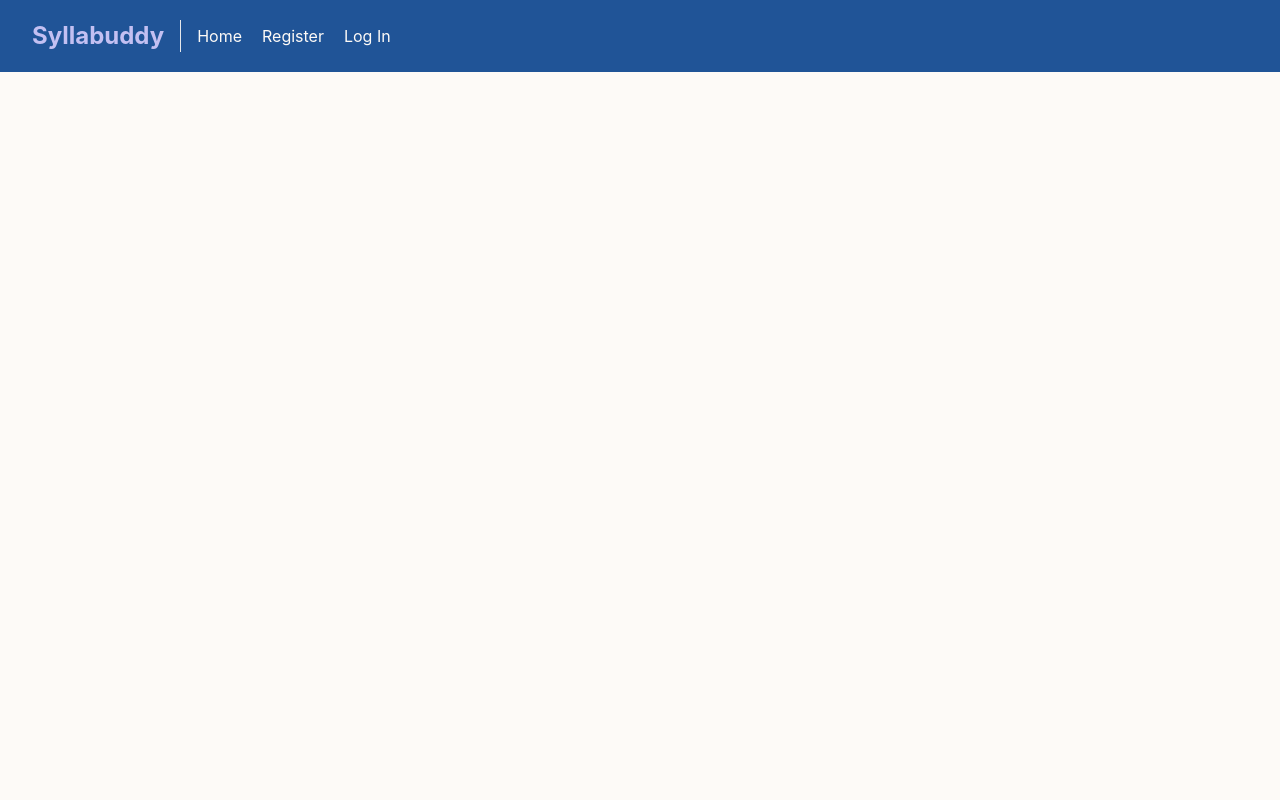
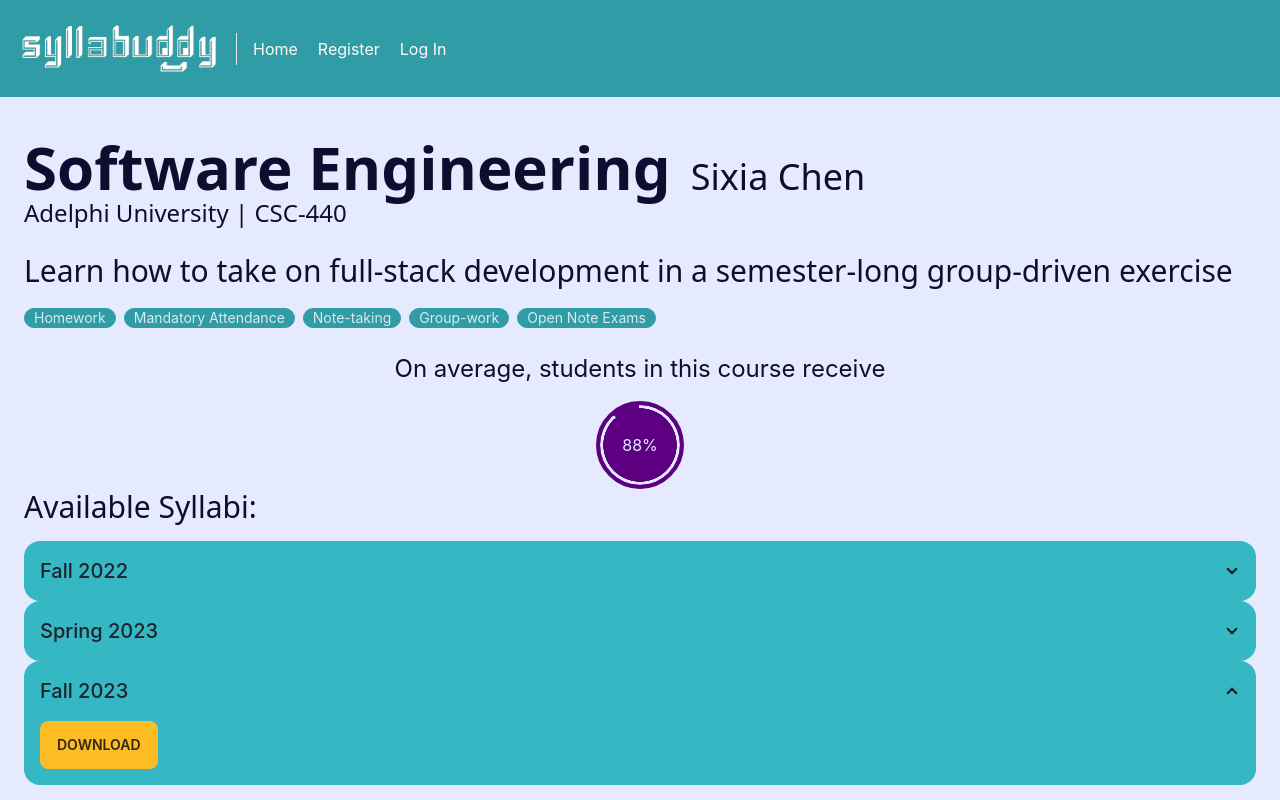
Before and after one commit to rparsa49/syllabuddy, a React (Create React App) app: page /coursedisplay in a window 1280 px wide. Shown: the top 800 px of the page. Built offline with nearby package versions, Linux system fonts and the light colour scheme.

Commit message:
Adds course display page, essentially

```diff
--- a/src/App.js
+++ b/src/App.js
@@ -6,10 +6,13 @@ import {
   Navigate,
 } from "react-router-dom";
 import NavBar from "./components/navbar";
+import Footer from "./components/footer";
 import LandingPage from "./components/landing";
 import RegistrationPage from "./components/register";
 import LoginPage from "./components/login";
 import StudentDashboard from "./components/studentdashboard";
+import CourseDisplayPage from "./components/coursedisplay";
+import AddCoursePage from "./components/addcourse";
 
 function App() {
   const [user, setUser] = React.useState(null);
@@ -20,17 +23,14 @@ function App() {
       <Routes>
         <Route path="/" element={<LandingPage />} />
         <Route path="/register" element={<RegistrationPage />} />
-        <Route
-          path="/login"
-          element={<LoginPage onLogin={(userData) => setUser(userData)} />}
-        />
-        <Route
-          path="/dashboard"
-          element={
-            user ? <StudentDashboard user={user} /> : <Navigate to="/login" />
-          }
-        />
+        <Route path="/login" element={<LoginPage onLogin={(userData) => setUser(userData)} />} />
+        <Route path="/dashboard" element={user ? <StudentDashboard user={user} /> : <Navigate to="/login" /> } />
+        <Route path="/coursedisplay" element={<CourseDisplayPage />} />
+        <Route path="/addcourse" element={<AddCoursePage />} />
+
+
       </Routes>
+      <Footer />
     </Router>
   );
 }
--- /dev/null
+++ b/src/components/coursedisplay.js
@@ -0,0 +1,93 @@
+import React from "react";
+import { Link } from "react-router-dom";
+//
+const CourseDisplayPage = () => {
+    const courseName = "Software Engineering";
+    const courseCode = "CSC-440";
+    const averageGrade = "88";
+    const tags = ["Homework","Mandatory Attendance", "Note-taking", "Group-work", "Open Note Exams"];
+    const courseDesc = "Learn how to take on full-stack development in a semester-long group-driven exercise";
+    const university = "Adelphi University";
+    const profName = "Sixia Chen"
+    const terms = ["Fall 2022", "Spring 2023", "Fall 2023"];
+
+  return (
+    <div className="min-h-screen flex flex-col bg-newbg">
+        <main className="container mx-auto px-6 pt-10 flex-1 h-screen">
+            {/* Course name, code, and university name */}
+            <div className= "text-left mb-5">
+                <h1 className="inline-headings text-3xl md:text-4xl lg:text-6xl font-sans font-bold text-newtext">
+                    {courseName}
+                </h1>
+                <h2 className= "inline-headings text-xl md:text-2xl lg:text-4xl font-sans text-newtext">
+                    {profName}
+                </h2>
+                <h3 className="text-l md:text-xl lg:text-2xl font-sans text-newtext text-left">
+                    {university} | {courseCode}
+                </h3>
+            </div>
+
+            {/* Course Description */}
+            <h1 className= "text-l md:text-xl lg:text-3xl pt-1 font-sans mb-4 text-newtext text-left">
+                {courseDesc}
+            </h1>
+
+            {/* Course Tags */}
+            <div className= "text-left">
+                {tags.map((item, index) => (
+                <tag key={index} className="badge badge-secondary mr-2">
+                    {tags[index]}
+                </tag>
+                ))}
+            </div>
+
+            {/* Course Average */}
+            <div className = "text-l md:text-xl lg:text-2xl mt-6 text-newtext text-center mb-5">
+                On average, students in this course receive
+            </div>
+            <div style={{
+                display: 'flex',
+                justifyContent:'center',
+                alignItems:'center',
+                height: '10vh'
+            }}>
+                <div className="radial-progress text-newbg bg-newacc text-newprim-content border-4 border-newacc"
+                    style={{"--value":averageGrade, "--thickness": "3px"}}>{averageGrade}%
+                </div>
+            </div>
+
+
+            {/* Available Syllabi */}
+            <div className="text-l md:text-xl lg:text-3xl pt-1 font-sans mb-4 text-newtext text-left">
+                Available Syllabi:
+            </div>
+
+            <div>
+                {terms.map((item, index) => (
+                    <div key={index} className="collapse collapse-arrow bg-newprim">
+                    <input type="radio" name= "my-accordion-2" checked="checked"/>
+                    <div className="collapse-title text-xl font-medium text-base-100">
+                        {terms[index]}
+                    </div>
+                    <div className="collapse-content text-base-100">
+                        <a href="TestPDFfile.pdf" download= "syllabus.pdf">
+                            <button className="btn btn-warning">
+                                Download
+                            </button>
+                        </a>
+                    </div>
+                    </div>
+                ))}
+
+
+
+            </div>
+
+
+
+        </main>
+    </div>
+  );
+};
+
+export default CourseDisplayPage;
--- /dev/null
+++ b/src/components/footer.js
@@ -0,0 +1,19 @@
+import React from "react";
+
+export default function Footer() {
+    return (
+
+        <footer className="container mx-auto p-6 flex items-center justify-between text-newtext">
+        <p> Built by Team WeAreBadAtNames</p>
+        <div className="flex -mx-6">
+          <a href="#" className="mx-3 hover:opacity-80 duration-150">
+            About us
+          </a>
+          <a href="#" className="mx-3 hover:opacity-80 duration-150">
+            Contact
+          </a>
+        </div>
+      </footer>
+
+    );
+};
--- a/src/components/landing.js
+++ b/src/components/landing.js
@@ -27,18 +27,6 @@ const Landing = () => {
           </Link>
         </div>
       </main>
-
-      <footer className="container mx-auto p-6 flex flex-col md:flex-row items-center justify-between text-black">
-        <p> Built by Team WeAreBadAtNames</p>
-        <div className="flex -mx-6">
-          <a href="#" className="mx-3 hover:opacity-80 duration-150">
-            About us
-          </a>
-          <a href="#" className="mx-3 hover:opacity-80 duration-150">
-            Contact
-          </a>
-        </div>
-      </footer>
     </div>
   );
 };
--- a/src/components/navbar.js
+++ b/src/components/navbar.js
@@ -3,11 +3,11 @@ import { Link } from "react-router-dom";
 
 export default function NavBar() {
   return (
-    <header className="bg-primary md:sticky top-0 z-10">
+    <header className="bg-newsecond md:sticky top-0 z-10">
       <div className="container mx-auto flex flex-wrap p-5 flex-col md:flex-row items-center">
         <Link to="/title" className="title-font text-text mb-4 md:mb-0">
           <span className="ml-3 text-2xl font-bold text-secondary">
-            Syllabuddy
+            <img src={require("./logo.png")} style={{width:'200px', height: '55px', marginTop: '-30px'}}></img>
           </span>
         </Link>
         <nav className="md:mr-auto md:ml-4 md:py-1 md:pl-4 md:border-l text-background">
--- a/src/index.css
+++ b/src/index.css
@@ -19,3 +19,8 @@ code {
   font-family: source-code-pro, Menlo, Monaco, Consolas, 'Courier New',
     monospace;
 }
+
+.inline-headings {
+  display: inline;
+  margin-right: 20px;
+}
--- a/tailwind.config.js
+++ b/tailwind.config.js
@@ -9,6 +9,11 @@ module.exports = {
         primary: "#205497",
         secondary: "#c3c0f2",
         accent: "#28b3bd",
+        newbg: "#E5EAFF",
+        newtext: "#0D0D2F",
+        newprim: "#35B7C4",
+        newsecond: "#309DA6",
+        newacc: "#5C0081",
       },
     },
   },
@@ -18,11 +23,17 @@ module.exports = {
     themes: [
       {
         mytheme: {
-          text: "#000000",
-          background: "#fdfaf7",
-          primary: "#205497",
-          secondary: "#c3c0f2",
-          accent: "#28b3bd",
+          "primary": "#1ddaed",
+          "secondary": "#309DA6",
+          "accent": "#1fb2a6",
+          "neutral": "#2a323c",
+          "base-100": "#1d232a",
+          "info": "#3abff8",
+          "success": "#36d399",
+          "warning": "#fbbd23",
+          "error": "#f87272",
+          "newprim": "1ddaed"
+          //#641ae6 #d926a9
         },
       },
     ],
```
Also changed, not shown: src/components/logo.png (added), 1 other file (tests, documents, lock files or other folders).
